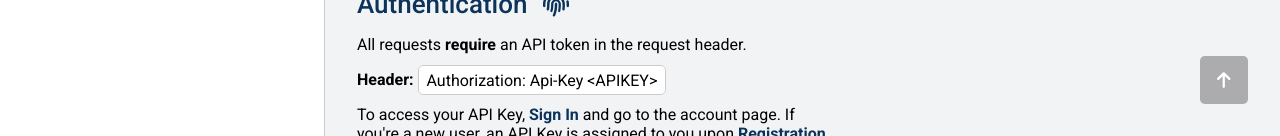
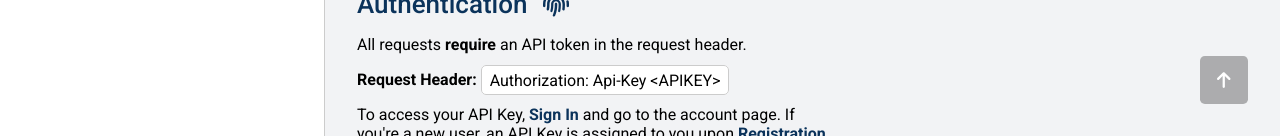
Before and after one commit to dnitecki/finfetch-ui, a React (Create React App) app: page /api/docs in a window 1280 px wide. Shown: the part 664-800 px from the top of the page. Built offline with nearby package versions, Linux system fonts and the light colour scheme.

Commit message:
text change

```diff
--- a/src/apps/finfetch-api/pages/documentation/Documentation.jsx
+++ b/src/apps/finfetch-api/pages/documentation/Documentation.jsx
@@ -109,7 +109,7 @@ export default function Documentation() {
                     </span>
                   </div>
                   <span>
-                    <strong>Header: </strong>
+                    <strong>Request Header: </strong>
                     <span className="documentation-api-header-example">
                       {requestHeader}
                     </span>
```
